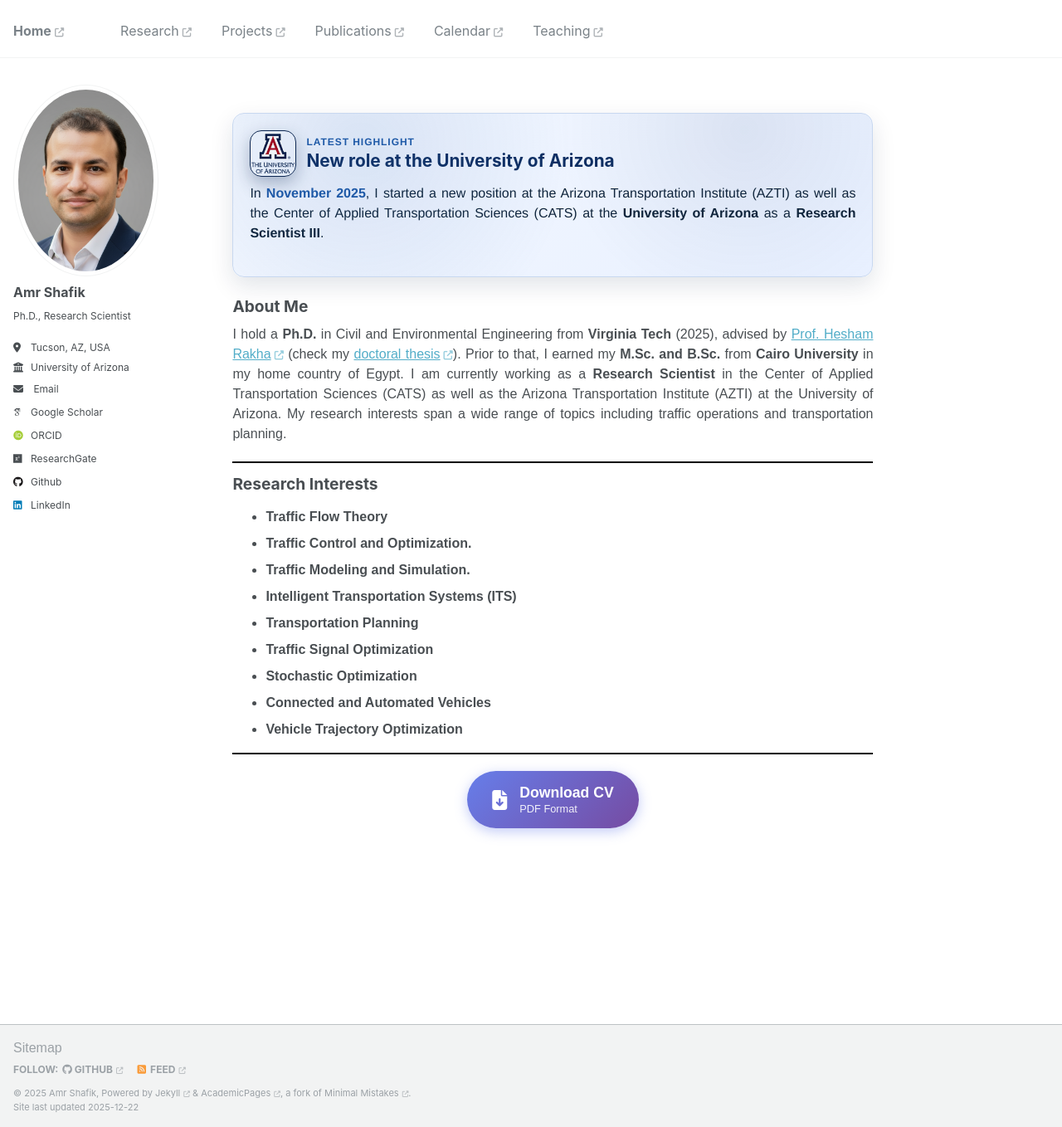
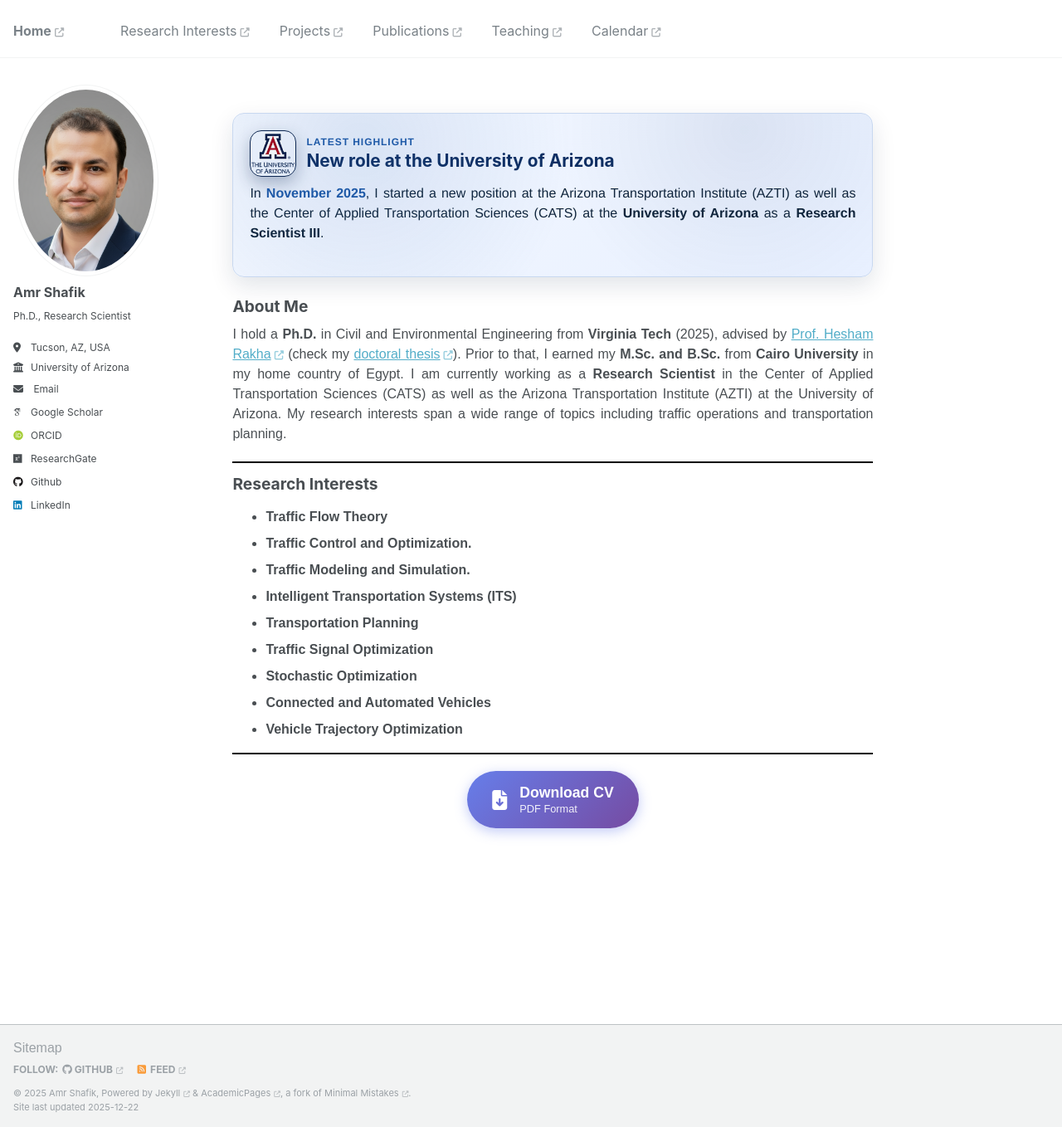
Before and after one commit to akshafik/amrshafik, a Jekyll site: the page built from _pages/about.html, in a window 1280 px wide and 1358 px high. Shown: the whole window at 83% size. Built offline with Jekyll 4.4.1, drawn with Linux system fonts in a browser that asks for light colours; some web fonts are replaced.

Commit message:
Update navigation titles for improved clarity and consistency

```diff
--- a/_data/navigation.yml
+++ b/_data/navigation.yml
@@ -5,7 +5,7 @@
 # prevent it from being included in the site.
 
 main:
-  - title: "Research"
+  - title: "Research Interests"
     url: /research/
 
   - title: "Projects"
@@ -17,14 +17,14 @@ main:
   # - title: "CV"
   #   url: /cv/
 
-  - title: "Calendar"
-    url: /calendar/
-
   # - title: "Talks"
   #   url: /talks/
 
   - title: "Teaching"
     url: /teaching/
+
+  - title: "Calendar"
+    url: /calendar/
 
   # - title: "Portfolio"
   #   url: /portfolio/
```
